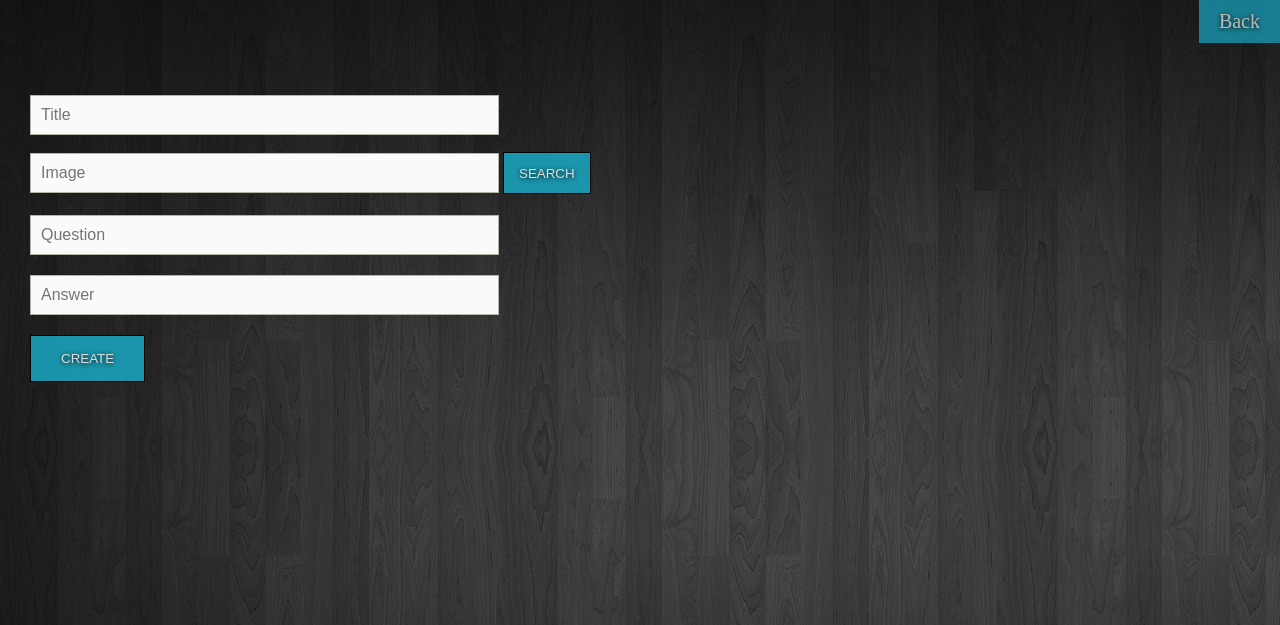
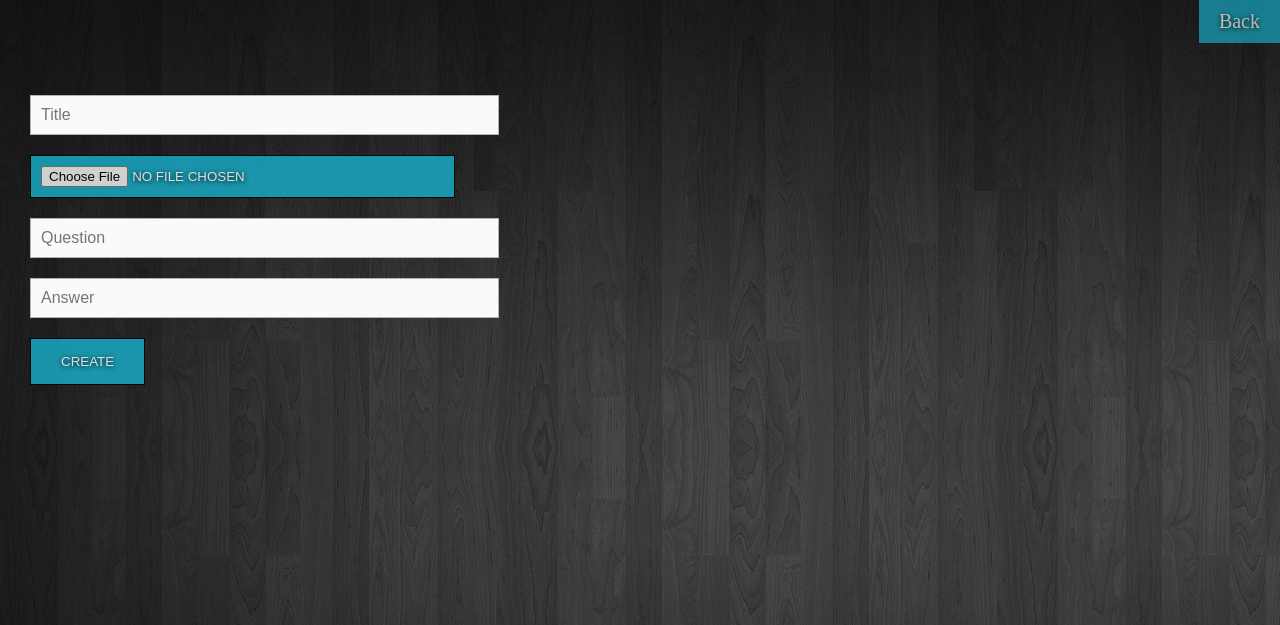
Before and after one commit to RuiDGoncalves/LTW, a PHP site: page /create.html in a window 1280 px wide. Shown: the part 45-670 px from the top of the page. Run offline with PHP 8.4, Linux system fonts and the light colour scheme.

```diff
--- a/CSS/create.css
+++ b/CSS/create.css
@@ -86,7 +86,7 @@ a{
 	cursor: pointer;
 }
 
-.form, .formim {
+.form{
 	top: 140px;
 	left:30px;
  	position: relative;
@@ -94,10 +94,8 @@ a{
  	width: 100%;
  	color: #6E6E6E;
 }
-.formim{
-	top:-90px;
-}
-#title, #image, #question, #answer,#question1 {
+
+#title, #question, #answer,#question1 {
 	font-family: Arial;
 	text-align: left;
 	border:1px solid rgba(0,0,0,1);
@@ -111,12 +109,6 @@ a{
 	font-size: 16px;
 	margin: 0px 0px 20px 0px;
 }
-#title{
-	margin-bottom: 80px;
-}
-#image{
-	margin:0px;
-}
 #submit, #submit1 {
 	margin: 0px 500px 0px 0px;
 	padding: 15px 30px 15px 30px;
@@ -128,7 +120,11 @@ a{
  	background-color: #19A9C3;
 }
 #submit1 {
-	padding: 13px 15px 12px 15px;
+	padding-top: 10px;
+	padding-bottom: 10px;
+	padding-left: 10px;
+	padding-right: 160px;
+	margin: 0px 0px 20px 0px;
 }
 #submit:hover, #submit1:hover{
 	opacity: 1;
--- a/create.html
+++ b/create.html
@@ -20,15 +20,12 @@
 		</ul>
 		<form class="form" id="formlog" action="create.php" method="post">
 			<input type="text" id="title" name="titleL" placeholder="Title" required><br>
+			<input type="file" id="submit1" value="image" accept="image/*"><br>
 			<div><input type="text" id="question" name="question[]" placeholder="Question" required><br>
 			<input type="text" id="answer" name="question[]" placeholder="Answer" required><br></div>
-			<input type="hidden" id="image1" name="image1L">
 			<input type="submit" id="submit" value="Create">
 		</form>
-		<form class="formim" id="formlog1" action="JavaScript/findImage.js" method="post">
-				<input type="text" id="image" name="imageL" placeholder="Image" required>
-				<input type="submit" id="submit1" value="Search">
-			</form>
+
 		<footer>
 			<p>2014 Pollaux © All rights reserved. </p>
 		</footer>
```
